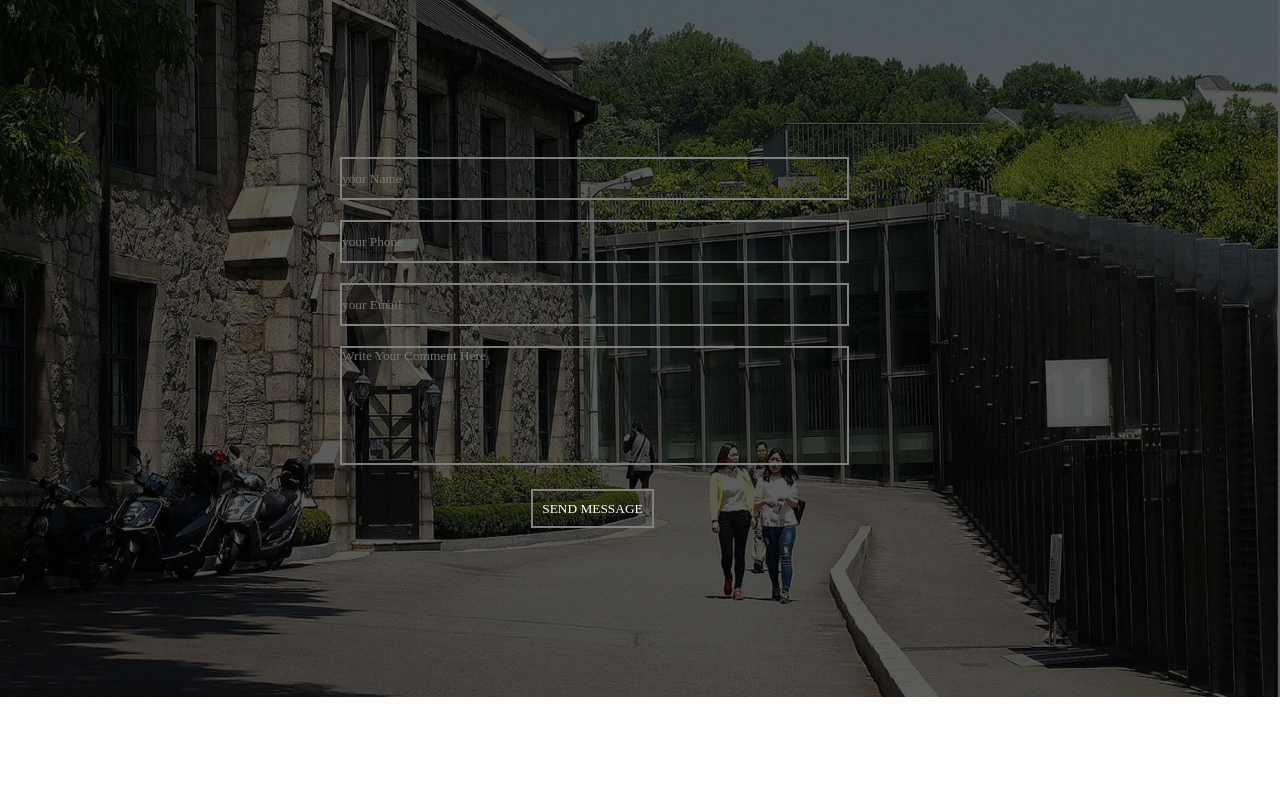
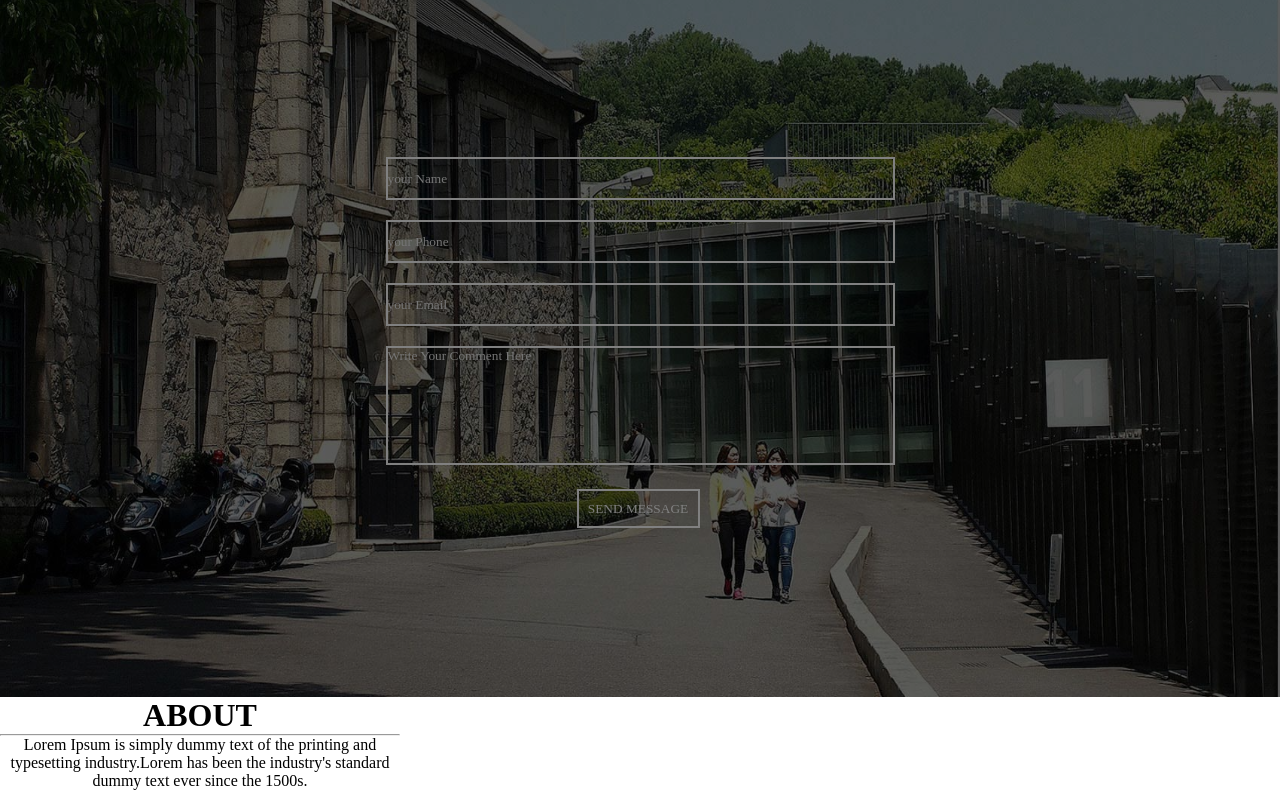
Before and after one commit to drakedoglife/Beautiful, a plain HTML site: page index.html in a window 1280 px wide. Shown: the part 83-873 px from the top of the page. Before the commit the page ends 800 px from the top, so only its background shows below. Drawn offline with Linux system fonts and the light colour scheme.

Commit message:
start ABOUT section

```diff
--- a/css/index.css
+++ b/css/index.css
@@ -83,7 +83,7 @@
 	top: 390px;
 	margin-top: -150px;
 	left: 50%;
-	margin-left: -300px;
+	margin-left: -254.5px;
 	z-index: 2;
 }
 
@@ -112,5 +112,25 @@
 .main form .form_container {
 	margin-bottom: 20px;
 	background-color: transparent;
-	color: white;
+	color: gray;
 }
+
+.main form input:hover,
+.main form textarea:hover {
+	border: 2px solid #07cbc9;
+}
+
+.main form button:hover {
+	border: 0;
+	background-color: #07cbc9;
+}
+
+/*ABOUT区*/
+.about {
+	width: 100%;
+}
+
+.about .top {
+	text-align: center;
+	width: 400px;
+}
--- a/index.html
+++ b/index.html
@@ -34,7 +34,16 @@
 			<button type="submit" class="form_container">SEND MESSAGE</button>
 		</form>
 		<!--about-->
-		<div class="about"></div>
+		<div class="about">
+			<div class="top">
+				<h1>ABOUT</h1>
+				<hr>
+				<p>Lorem Ipsum is simply dummy text of the printing and typesetting industry.Lorem has been the industry's
+				standard dummy text ever since the 1500s.</p>
+			</div>
+			<div class="middle"></div>
+			<div class="bottom"></div>
+		</div>
 		<!--gallery-->
 		<div class="gallery"></div>
 	</div>
```
